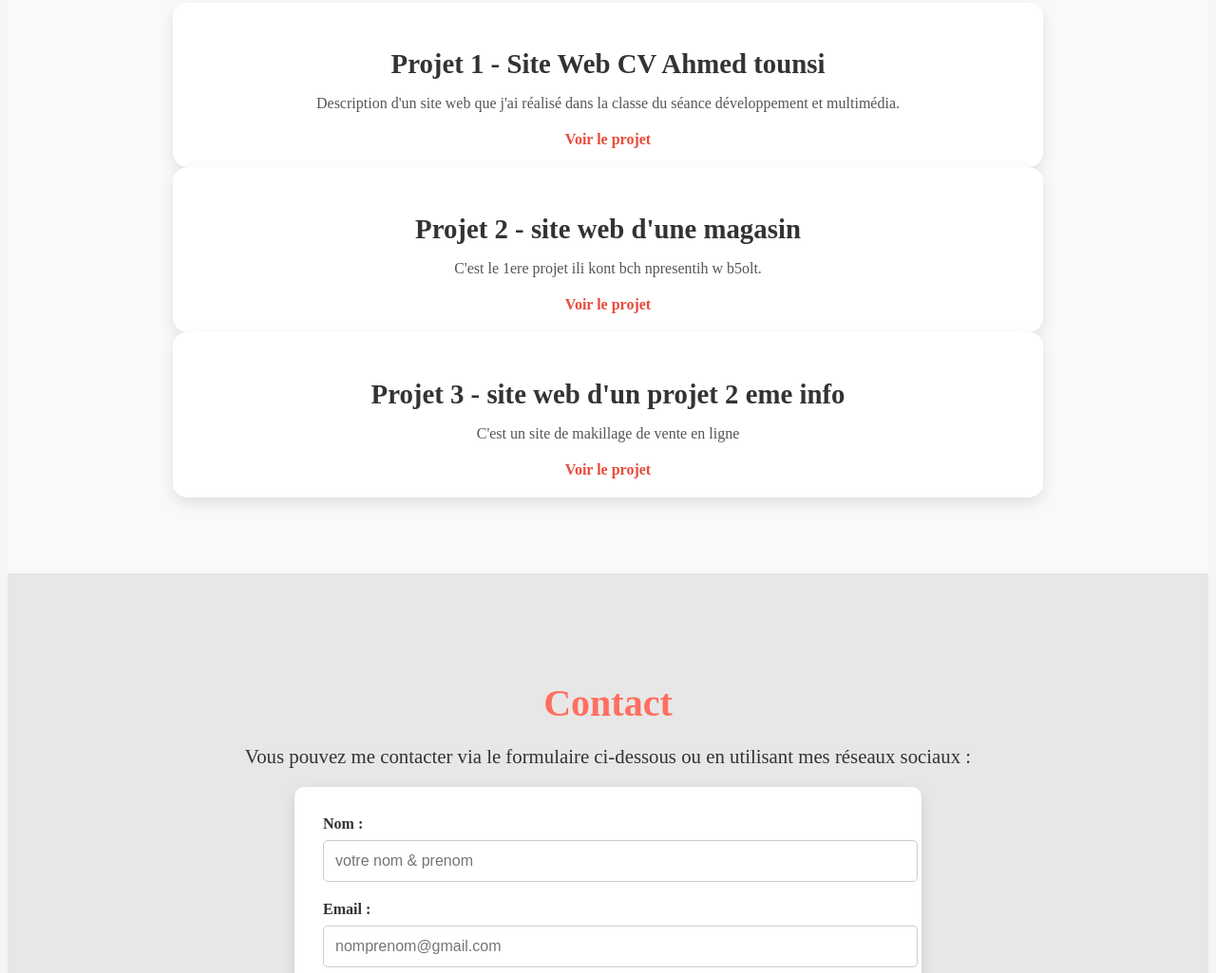
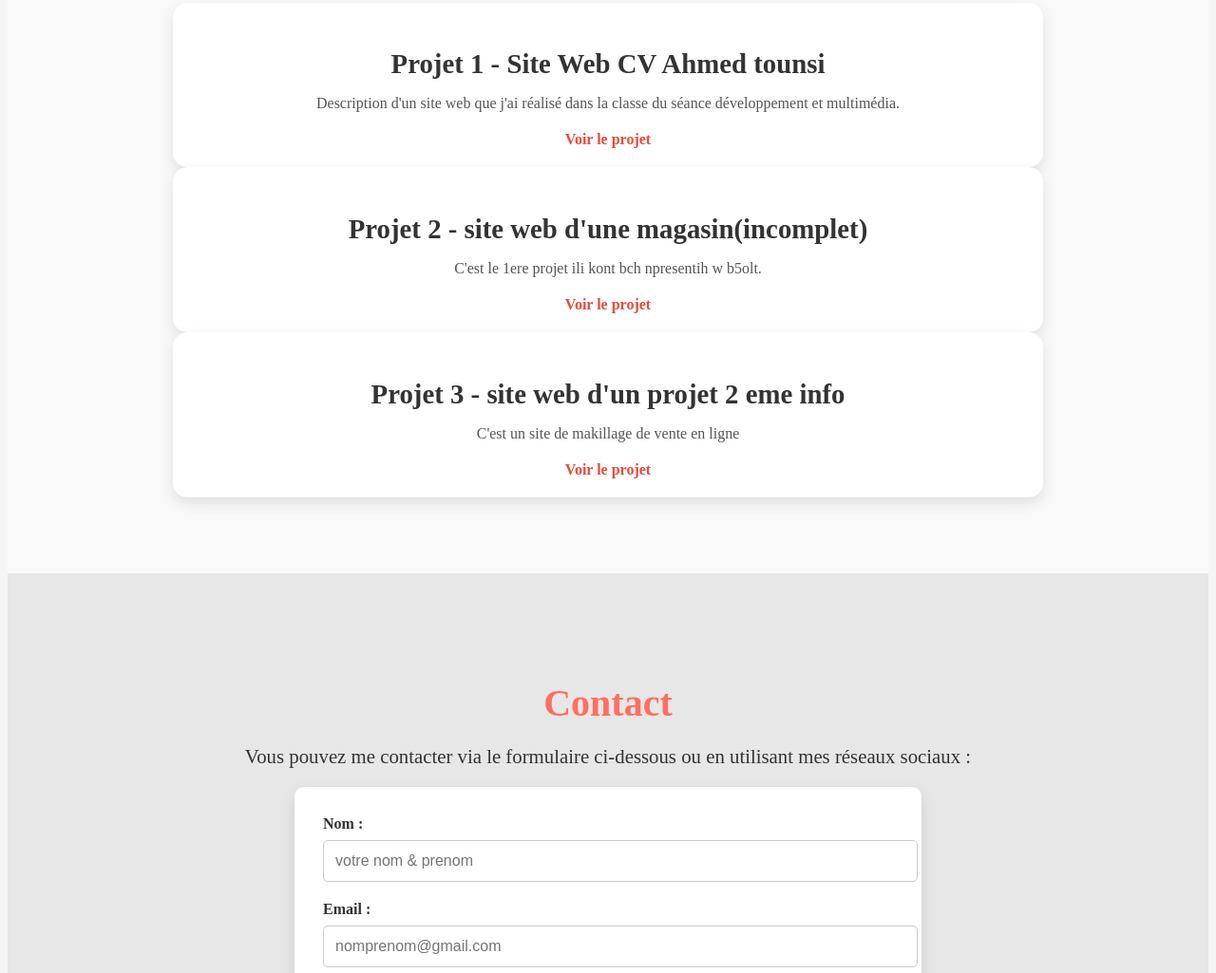
Before and after one commit to Trabelsi-Fatma/portfolio, a plain HTML site: page index.html in a window 1280 px wide. Shown: the part 839-1864 px from the top of the page at 95% size. Drawn offline with Linux system fonts and the light colour scheme.

Commit message:
Update index.html

```diff
--- a/index.html
+++ b/index.html
@@ -35,7 +35,7 @@
           <a href="https://trabelsi-fatma.github.io/cvahmedtounsi/" target="_blank">Voir le projet</a>
         </div>
         <div class="projet">
-          <h3>Projet 2 - site web d'une magasin</h3>
+          <h3>Projet 2 - site web d'une magasin(incomplet)</h3>
           <p>C'est le 1ere projet ili kont bch npresentih w b5olt.</p>
           <a href="projet/index.html" target="_blank">Voir le projet</a>
         </div>
```
